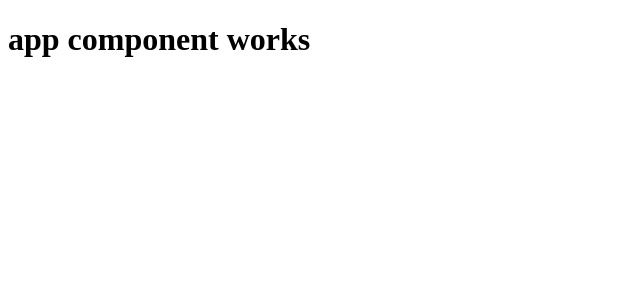
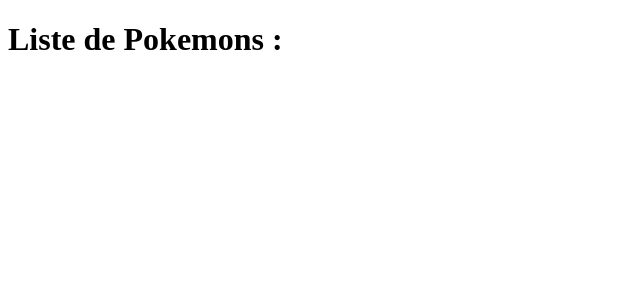
Before and after one commit to Jahray0/ng-pokemon-app, an Angular app: page / in a window 1280 px wide. Shown: the top 300 px of the page, without its empty margins (0-640 px from the left). Built offline with nearby package versions, Linux system fonts and the light colour scheme.

Commit message:
pokemon array

```diff
--- a/src/app/app.component.html
+++ b/src/app/app.component.html
@@ -1 +1 @@
-<h1>app component works</h1>
+<h1>Liste de Pokemons :</h1>
```
Also changed, not shown: src/app/app.component.ts (+1 -6 lines).
